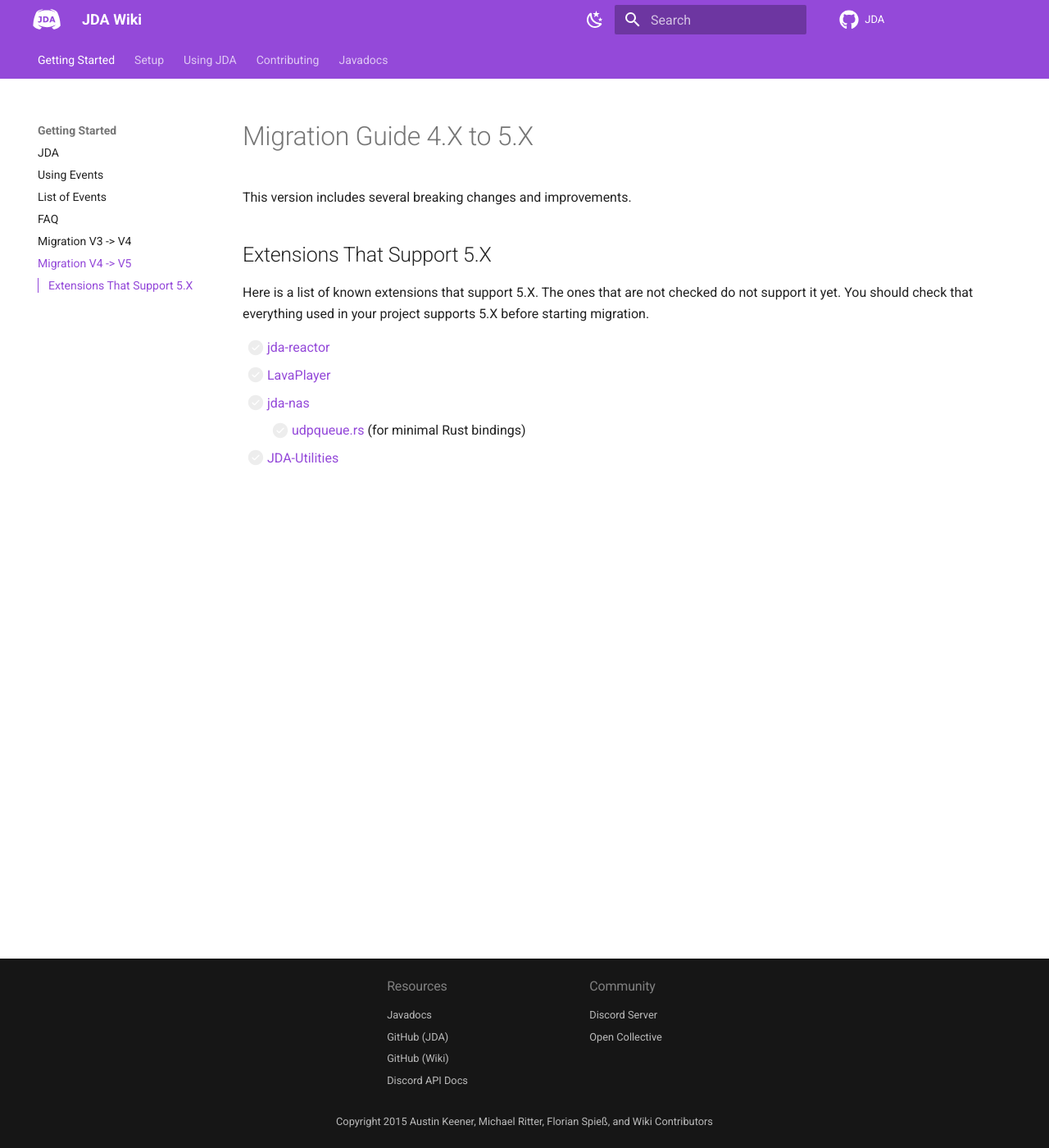
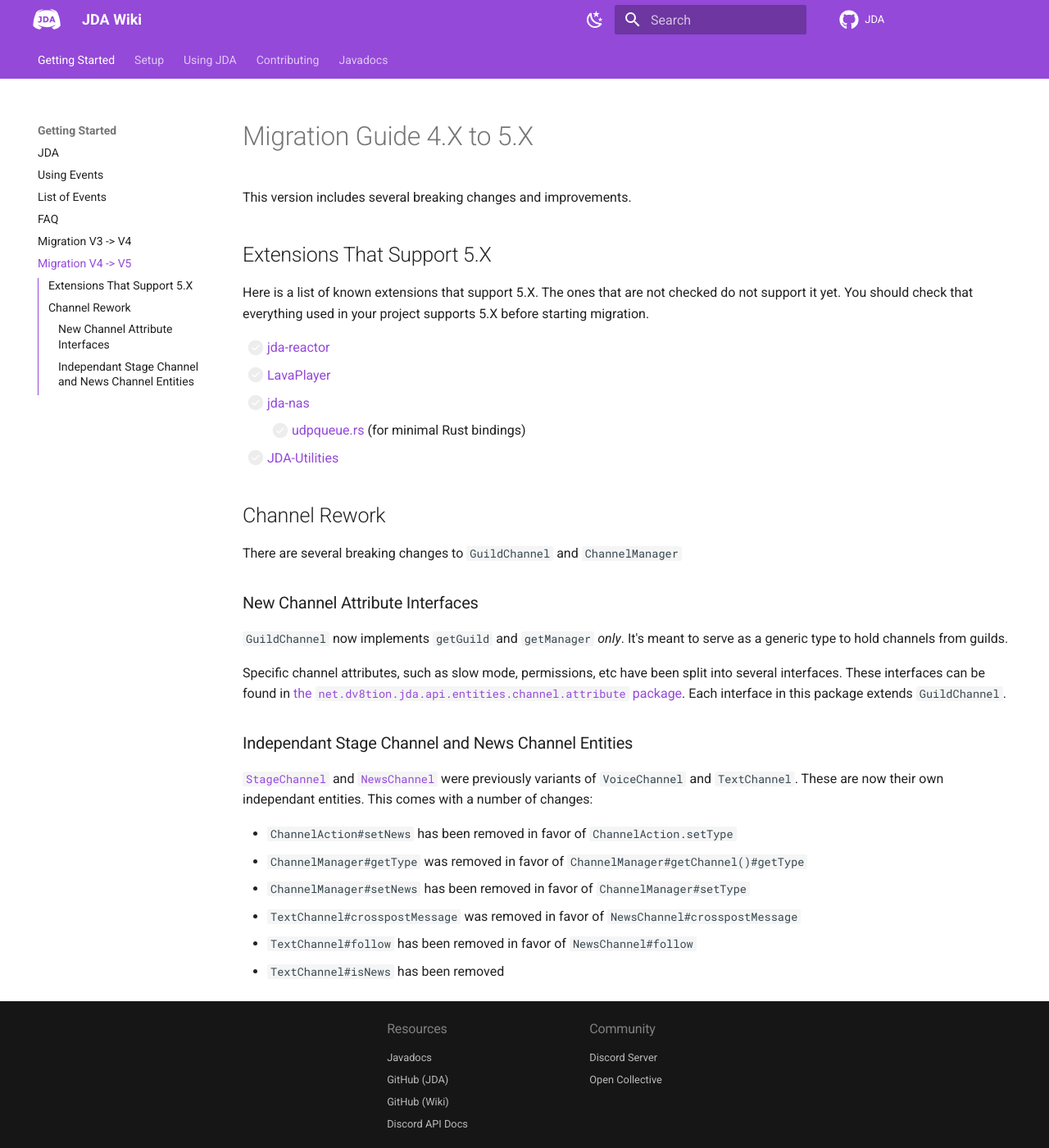
Before and after one commit to discord-jda/JDA-Website, an MkDocs documentation site: the page built from docs/introduction/migration-v4-v5.md, in a window 1280 px wide and 1400 px high. Shown: the whole window at 82% size. Built offline with MkDocs 1.6.1 and Material for MkDocs 9.7.7, drawn with Linux system fonts in a browser that asks for light colours; comment, search, counter and statistics services are not loaded.

Commit message:
Add v5 channel rework migration

```diff
--- a/docs/introduction/migration-v4-v5.md
+++ b/docs/introduction/migration-v4-v5.md
@@ -12,3 +12,24 @@
 - [ ] [jda-nas](https://github.com/sedmelluq/jda-nas)
     - [ ] [udpqueue.rs](https://github.com/MinnDevelopment/udpqueue.rs) (for minimal Rust bindings)
 - [ ] [JDA-Utilities](https://github.com/JDA-Applications/JDA-Utilities)
+
+## Channel Rework
+
+There are several breaking changes to `GuildChannel` and `ChannelManager`
+
+### New Channel Attribute Interfaces
+
+`GuildChannel` now implements `getGuild` and `getManager` *only*. It's meant to serve as a generic type to hold channels from guilds.
+
+Specific channel attributes, such as slow mode, permissions, etc have been split into several interfaces. These interfaces can be found in [the `net.dv8tion.jda.api.entities.channel.attribute` package](https://javadoc.io/doc/net.dv8tion/JDA/latest/net/dv8tion/jda/api/entities/channel/attribute/package-summary.html). Each interface in this package extends `GuildChannel`.
+
+### Independant Stage Channel and News Channel Entities
+
+[`StageChannel`](https://javadoc.io/doc/net.dv8tion/JDA/latest/net/dv8tion/jda/api/entities/channel/concrete/StageChannel.html) and [`NewsChannel`](https://javadoc.io/doc/net.dv8tion/JDA/latest/net/dv8tion/jda/api/entities/channel/concrete/NewsChannel.html) were previously variants of `VoiceChannel` and `TextChannel`. These are now their own independant entities. This comes with a number of changes:
+
+- `ChannelAction#setNews` has been removed in favor of `ChannelAction.setType`
+- `ChannelManager#getType` was removed in favor of `ChannelManager#getChannel()#getType`
+- `ChannelManager#setNews` has been removed in favor of `ChannelManager#setType`
+- `TextChannel#crosspostMessage` was removed in favor of `NewsChannel#crosspostMessage`
+- `TextChannel#follow` has been removed in favor of `NewsChannel#follow`
+- `TextChannel#isNews` has been removed
```
